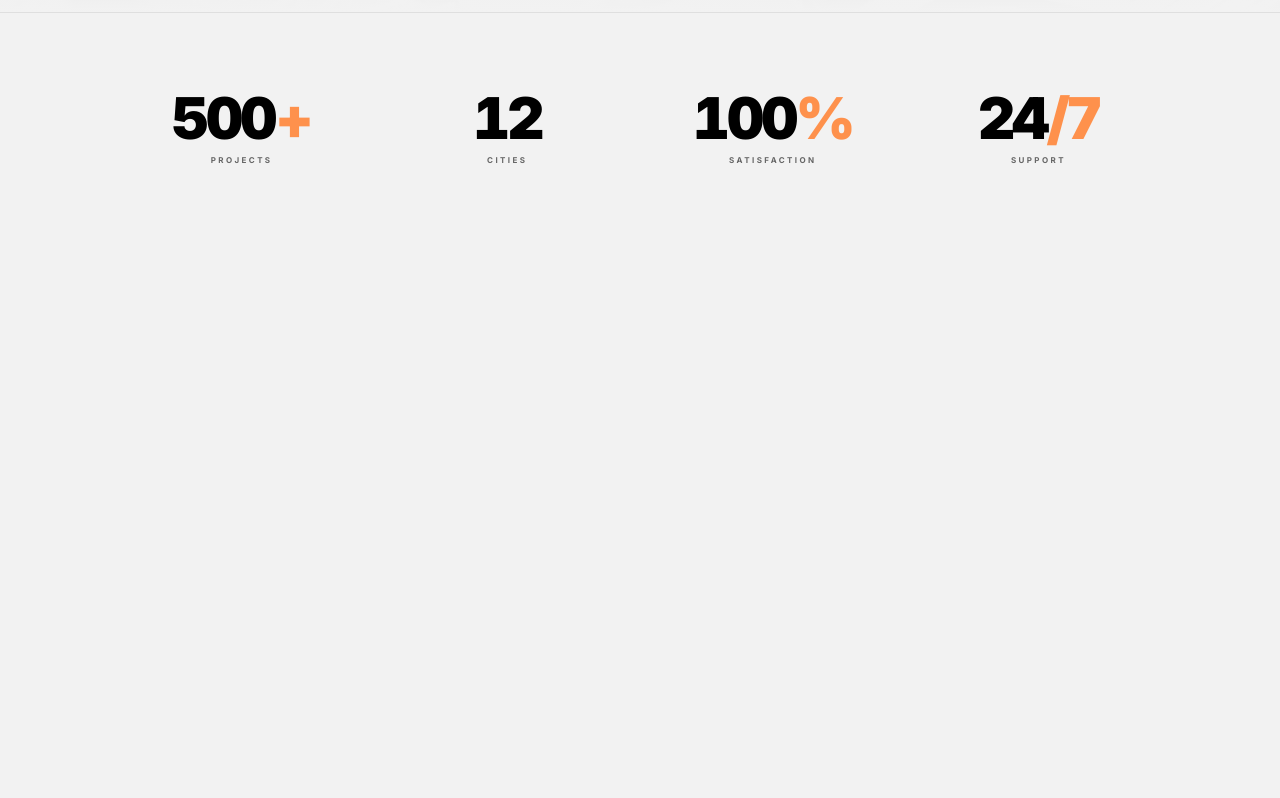
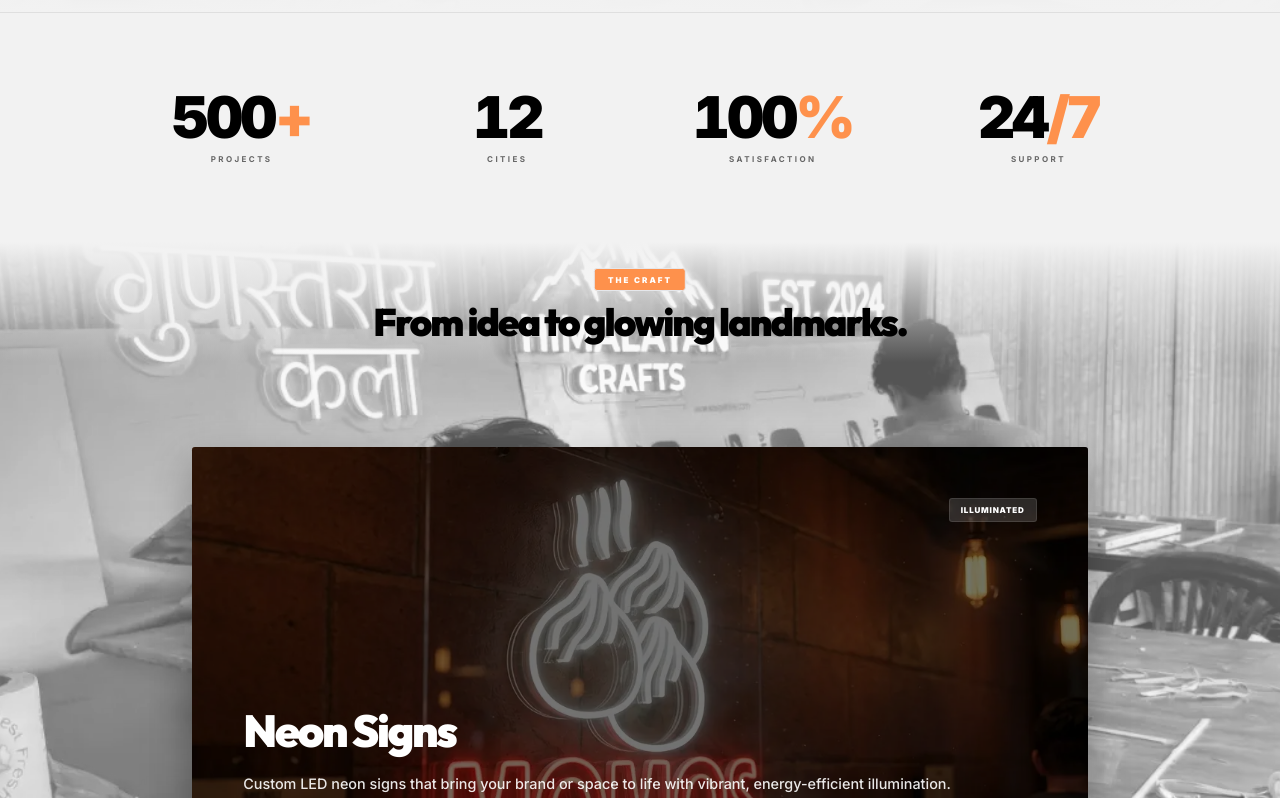
Before and after one commit to dragonm0901-ship-it/KTM-DECOR, a Next.js app: page / in a window 1280 px wide. Shown: the part 2578-3376 px from the top of the page. Built offline with nearby package versions, Linux system fonts and the light colour scheme.

Commit message:
fix for content visibility issue in mobile browser v3

```diff
--- a/src/app/globals.css
+++ b/src/app/globals.css
@@ -254,14 +254,6 @@ html.is-loading body::before {
   background: #050505;
 }
 
-/* Defer rendering of off-screen components (LCP / INP optimization) on desktop viewports only */
-@media (min-width: 1024px) {
-  @supports (content-visibility: auto) {
-    .content-visibility-auto {
-      content-visibility: auto;
-    }
-  }
-}
 
 /* Prevent initial hidden state/flashing of hero content on mobile viewports */
 @media (max-width: 1023px) {
--- a/src/app/page.tsx
+++ b/src/app/page.tsx
@@ -16,37 +16,14 @@ export default function Home() {
       <main>
         <Hero />
 
-        <div className="content-visibility-auto" style={{ containIntrinsicSize: "auto 1200px" }}>
         <About />
-        </div>
-
-        <div className="content-visibility-auto" style={{ containIntrinsicSize: "auto 800px" }}>
         <Services />
-        </div>
-
-        <div className="content-visibility-auto" style={{ containIntrinsicSize: "auto 800px" }}>
         <Shop />
-        </div>
-
-        <div className="content-visibility-auto" style={{ containIntrinsicSize: "auto 600px" }}>
         <HowItWorks />
-        </div>
-
-        <div className="content-visibility-auto" style={{ containIntrinsicSize: "auto 800px" }}>
         <BeforeAfter />
-        </div>
-
-        <div className="content-visibility-auto" style={{ containIntrinsicSize: "auto 600px" }}>
         <Testimonials />
-        </div>
-
-        <div className="content-visibility-auto" style={{ containIntrinsicSize: "auto 800px" }}>
         <CtaFaq />
-        </div>
-
-        <div className="content-visibility-auto" style={{ containIntrinsicSize: "auto 500px" }}>
         <LocationMap />
-        </div>
       </main>
     </>
   );
```
Lines whose indentation alone changed are shown as unchanged.
